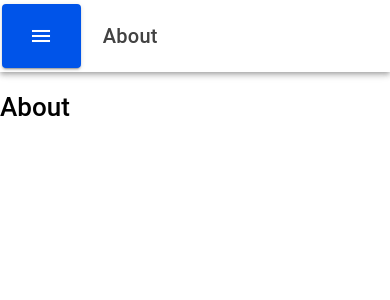
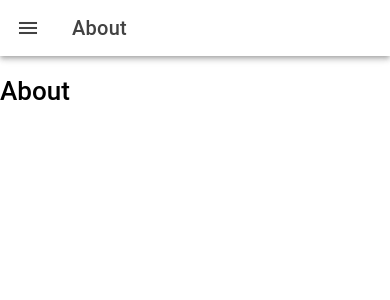
Before and after one commit to ErickJamesRubin/it35b-mobile-1, a React (Vite) app: page /app/about in a window 390 px wide. Shown: the top 300 px of the page. Built offline with nearby package versions, Linux system fonts and the light colour scheme.

Commit message:
Adde label in login and fix the hamburger

```diff
--- a/src/pages/About.tsx
+++ b/src/pages/About.tsx
@@ -1,13 +1,13 @@
-import { IonButton, IonContent, IonHeader, IonMenuButton, IonPage, IonTitle, IonToolbar } from '@ionic/react';
+import { IonButton, IonButtons, IonContent, IonHeader, IonMenuButton, IonPage, IonTitle, IonToolbar } from '@ionic/react';
 
 const About:React.FC = () => {
     return (
         <IonPage>
             <IonHeader>
                     <IonToolbar>
-                        <IonButton slot="start">
+                        <IonButtons slot="start">
                             <IonMenuButton></IonMenuButton>
-                        </IonButton>
+                        </IonButtons>
                         <IonTitle>About</IonTitle>
                 </IonToolbar>
             </IonHeader>
--- a/src/pages/Login.tsx
+++ b/src/pages/Login.tsx
@@ -9,7 +9,7 @@ const Login:React.FC = () => {
         <IonPage>
             <IonHeader>
                     <IonToolbar>
-                        <IonButtons slot="start">
+                        <IonButtons slot="start">Login
                             <IonMenuButton></IonMenuButton>
                         </IonButtons>
                 </IonToolbar>
```
